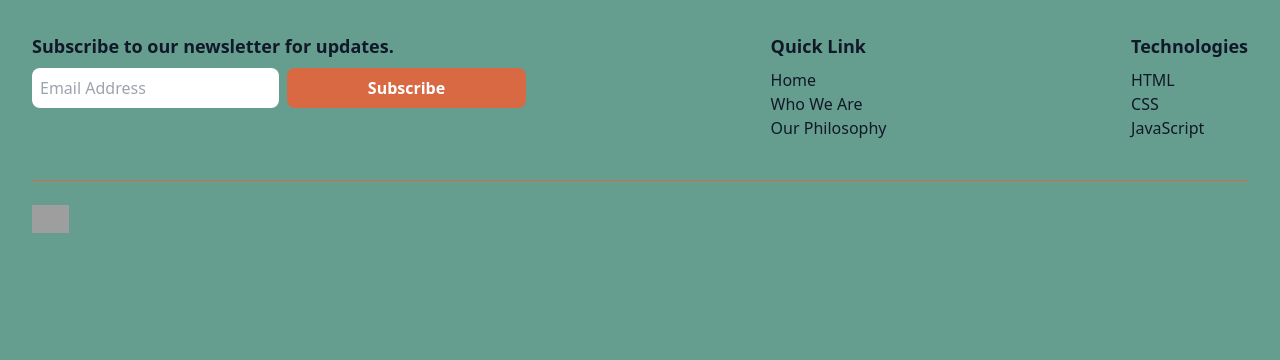
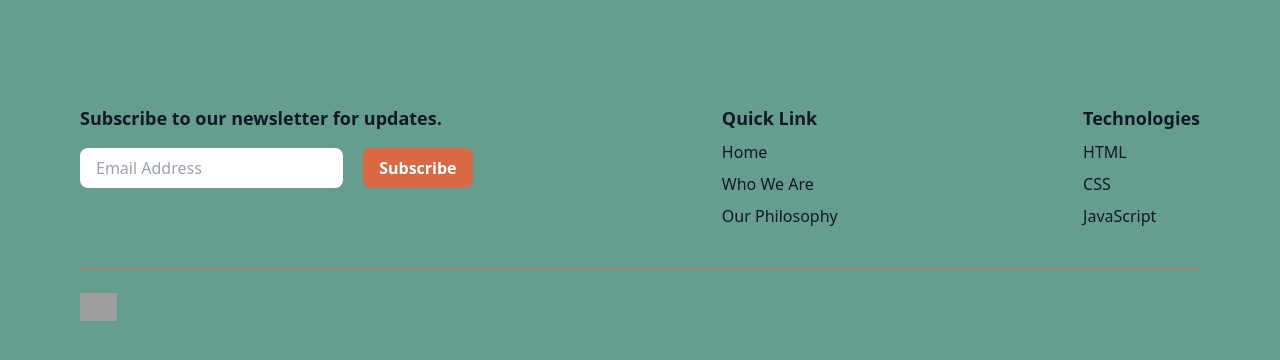
Before and after one commit to Wendy002/NOXNGC450_WF02401_GroupA_NoxoloNgcobo_SDF09, a website: page build/index.html in a window 1280 px wide. Drawn offline with nearby package versions, Linux system fonts and the light colour scheme; grey boxes are pictures that could not be loaded.

Commit message:
Last update

```diff
--- a/build/index.html
+++ b/build/index.html
@@ -10,32 +10,32 @@
 
 </head>
 <body >
-    <footer class="bg-green-custom  p-8 min-h-screen">
+    <footer class="bg-green-custom  p-20 min-h-screen">
         <div class="container mx-auto flex flex-wrap justify-between iphone:flex-col ipad:flex-row desktop:flex-row gap-10 ">
-            <div class="mb-8 md:mb-0 flex flex-col">
+            <div class="flex flex-col align-middle mt-6">
                 <h2 class="text-lg mb-2 text-gray-900 font-semibold" >Subscribe to our newsletter for updates.</h2>
-                <div class="grid grid-cols-1 sm:grid-cols-1 md:grid-cols-2 space-y-2 md:space-y-0 md:space-x-2">
-                    <input id="email" type="text" placeholder="Email Address" class=" input-custom p-2  w-full ">
-                    <button class="btn-orange-custom py-2 px-4 text-white font-semibold w-full md:w-auto">
+                <div>
+                    <input id="email" type="text" placeholder="Email Address" class="flex-1 iphone:flex-wrap input-custom py-2 px-4 mr-4 w-full sm:w-auto">
+                    <button class="flex-1 btn-orange-custom mt-2 py-2 px-4 text-white font-semibold w-full sm:w-auto">
                         Subscribe
                     </button>
                 </div>
             </div>
 
-            <div class="mb-4">
+            <div class="mb-4 ml-5 mt-6" >
                 <h3 class="text-gray-900 text-lg mb-2 font-semibold" >Quick Link</h3>
                 <ul class="text-gray-900">
-                    <li><a href="#">Home</a></li>
-                    <li><a href="#">Who We Are</a></li>
+                    <li class=" mb-2"><a href="#">Home</a></li>
+                    <li class=" mb-2"><a href="#">Who We Are</a></li>
                     <li><a href="#">Our Philosophy</a></li>
                 </ul>
             </div>
 
-            <div >
+            <div class="mt-6 ml-4">
                 <h3 class=" text-lg mb-2 text-gray-900 font-semibold ">Technologies</h3>
                 <ul class="text-gray-900">
-                    <li><a href="#">HTML</a></li>
-                    <li><a href="#">CSS</a></li>
+                    <li class=" mb-2"><a href="#">HTML</a></li>
+                    <li class=" mb-2"><a href="#">CSS</a></li>
                     <li><a href="#">JavaScript</a></li>
                 </ul>
             </div>
```
